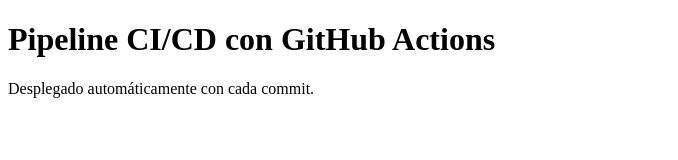
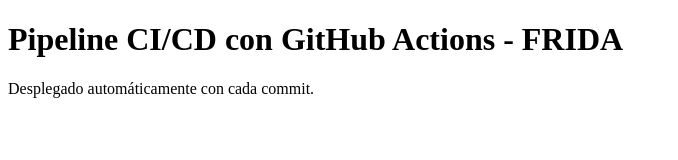
Before and after one commit to FridaJalit/mi-pipeline-cicd, a website: page index.html in a window 1280 px wide. Shown: the whole page, without its empty margins (0-678 px from the left). Drawn offline with Linux system fonts and the light colour scheme.

Commit message:
Corrigiendo pipeline

```diff
--- a/index.html
+++ b/index.html
@@ -5,7 +5,7 @@
   <title>Despliegue Automático</title>
 </head>
 <body>
-  <h1>Pipeline CI/CD con GitHub Actions</h1>
+  <h1>Pipeline CI/CD con GitHub Actions - FRIDA</h1>
   <p>Desplegado automáticamente con cada commit.</p>
 </body>
 </html>
```
